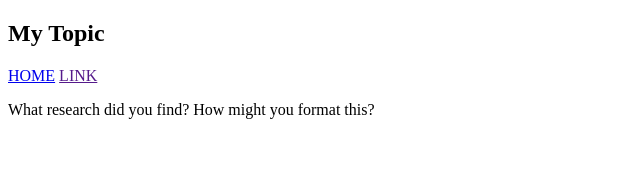
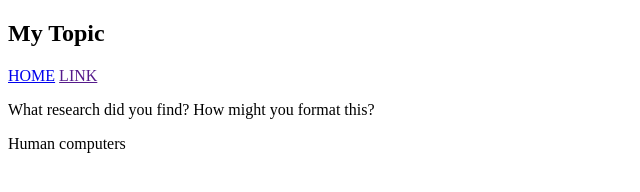
Before and after one commit to ashleigh13/Human-computers, a plain HTML site: page index.html in a window 1280 px wide. Shown: the whole page, without its empty margins (0-640 px from the left). Drawn offline with Linux system fonts and the light colour scheme.

Commit message:
sentence

```diff
--- a/index.html
+++ b/index.html
@@ -18,6 +18,7 @@
   </div>
   <div>
     <p>What research did you find? How might you format this?</p>
+    <p>Human computers</p>
   </div>
 
 
```
